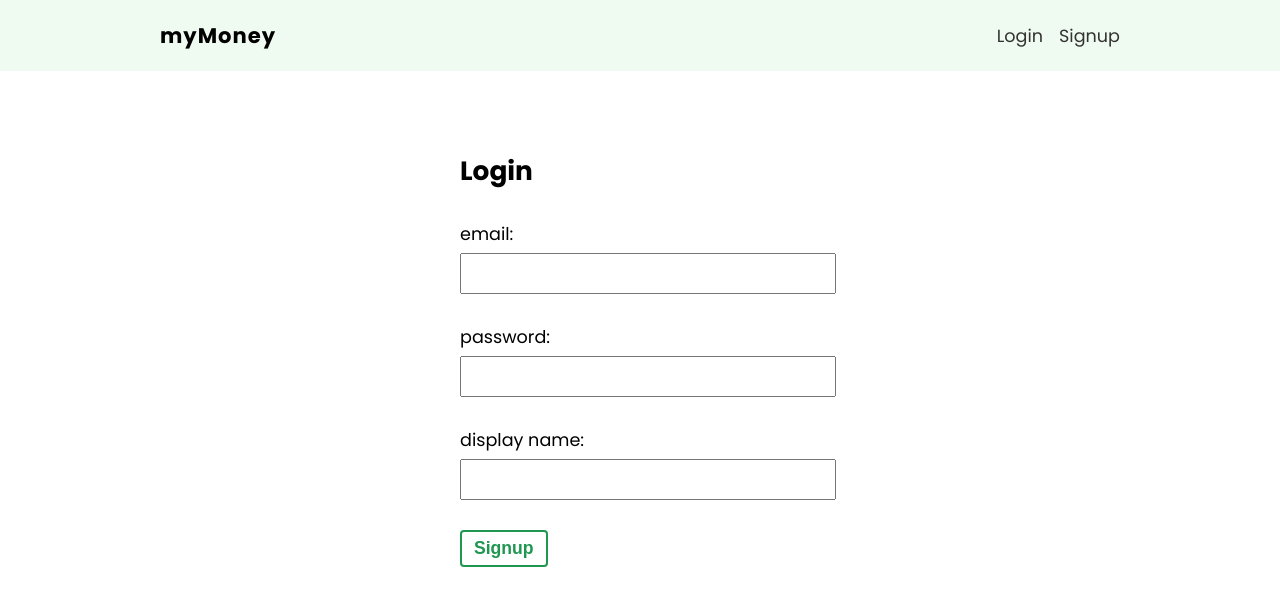
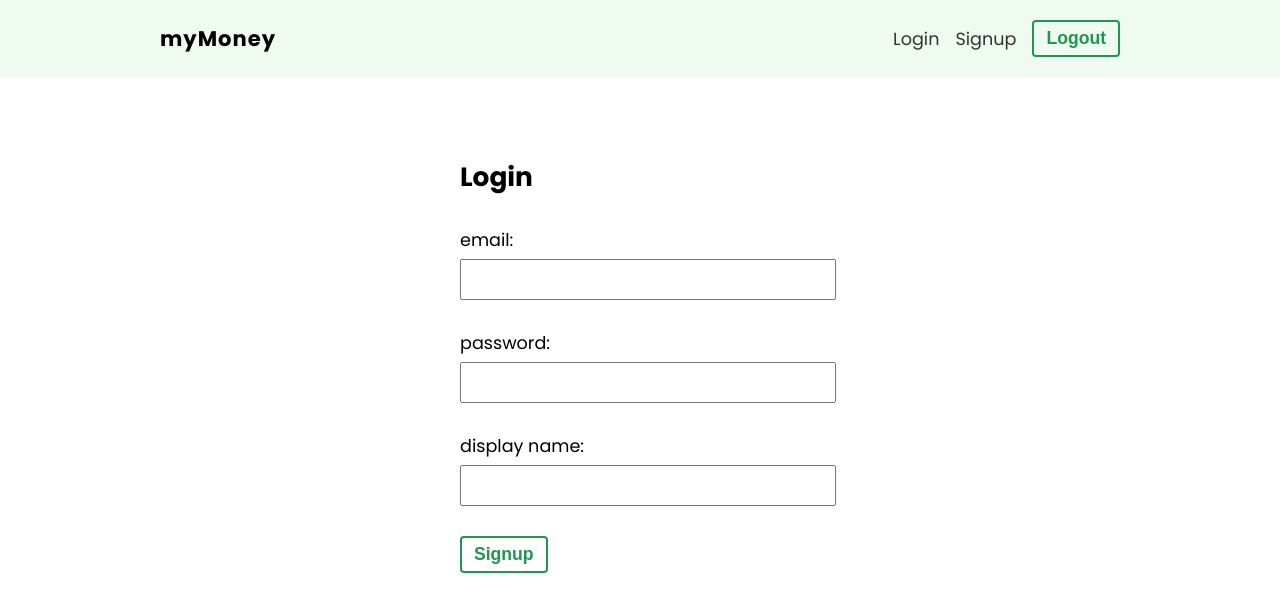
Before and after one commit to SirDev97/my-money, a React (Create React App) app: page /signup in a window 1280 px wide. Shown: the top 612 px of the page. Built offline with nearby package versions, Linux system fonts and the light colour scheme.

Commit message:
add logout hook

```diff
--- a/src/components/Navbar.js
+++ b/src/components/Navbar.js
@@ -1,18 +1,28 @@
 import { Link } from 'react-router-dom';
+import { useLogout } from '../hooks/useLogout';
 
 // styles
 import styles from './Navbar.module.css';
 
 export default function Navbar() {
+  const { logout } = useLogout();
   return (
     <nav className={styles.navbar}>
       <ul>
         <li className={styles.title}>myMoney</li>
+
         <li>
           <Link to="/login">Login</Link>
         </li>
+
         <li>
           <Link to="/signup">Signup</Link>
+        </li>
+
+        <li>
+          <button className="btn" onClick={logout}>
+            Logout
+          </button>
         </li>
       </ul>
     </nav>
--- a/src/context/AuthContext.js
+++ b/src/context/AuthContext.js
@@ -6,6 +6,8 @@ export const authReducer = (state, action) => {
   switch (action.type) {
     case 'LOGIN':
       return { ...state, user: action.payload };
+    case 'LOGOUT':
+      return { ...state, user: null };
     default:
       return state;
   }
--- /dev/null
+++ b/src/hooks/useLogout.js
@@ -0,0 +1,28 @@
+import { useState } from 'react';
+import { projectAuth } from '../firebase/config';
+import { useAuthContext } from './useAuthContext';
+
+export const useLogout = () => {
+  const [error, setError] = useState(null);
+  const [isPending, setIsPending] = useState(false);
+  const { dispatch } = useAuthContext();
+
+  const logout = async () => {
+    setError(null);
+    setIsPending(true);
+
+    try {
+      await projectAuth.signOut();
+
+      dispatch({ type: 'LOGOUT' });
+
+      setIsPending(false);
+      setError(null);
+    } catch (err) {
+      console.log(err.message);
+      setError(err);
+      setIsPending(false);
+    }
+  };
+  return { logout, error, isPending };
+};
```
